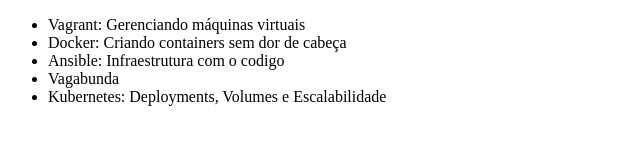
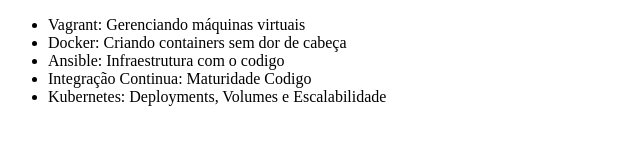
Before and after one commit to GabrielSantosSilvad/alura-git, a plain HTML site: page index.html in a window 1280 px wide. Shown: the whole page, without its empty margins (0-640 px from the left). Drawn offline with Linux system fonts and the light colour scheme.

Commit message:
Arrumando as cagas pra subir o codigo kkk

```diff
--- a/index.html
+++ b/index.html
@@ -9,7 +9,7 @@
         <li>Vagrant: Gerenciando máquinas virtuais</li>
         <li>Docker: Criando containers sem dor de cabeça</li>
         <li>Ansible: Infraestrutura com o codigo</li>
-        <li>Vagabunda</li>
+        <li>Integração Continua: Maturidade Codigo</li>
         <li>Kubernetes: Deployments, Volumes e Escalabilidade</li>
     </ul>
 </body>
```
